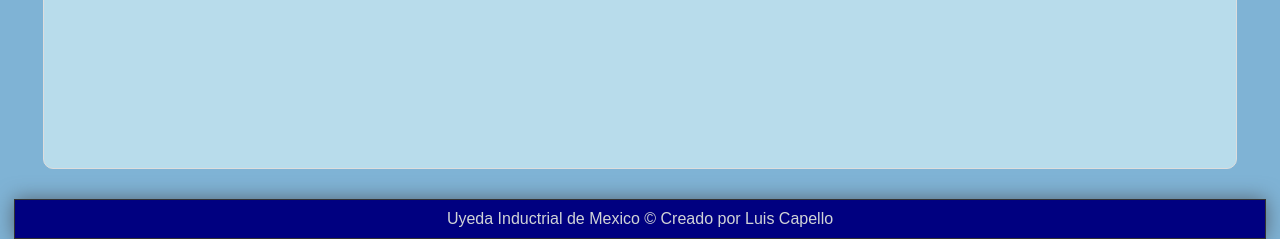
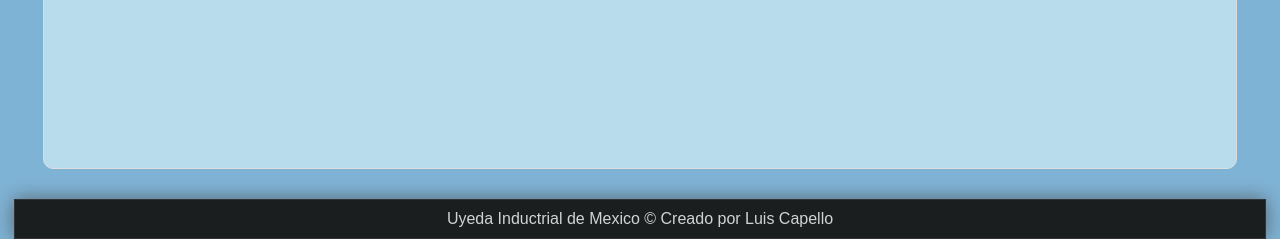
Before and after one commit to luiscapello/Proyecto, a Django app: page / in a window 1280 px wide. Shown: the part 1017-1256 px from the top of the page. Run offline with Django 4.2, Linux system fonts and the light colour scheme.

Commit message:
Update styles.css

```diff
--- a/22-django/AprendiendoDjango/miapp/static/css/styles.css
+++ b/22-django/AprendiendoDjango/miapp/static/css/styles.css
@@ -140,7 +140,7 @@ nav ul li a:hover {
 
 footer {
     width: 1250px;
-    background-color: #000080;
+    background-color: #1b1e1f;
     border: 1px solid #333;
     color: #d1d4d6;
     text-align: center;
```
